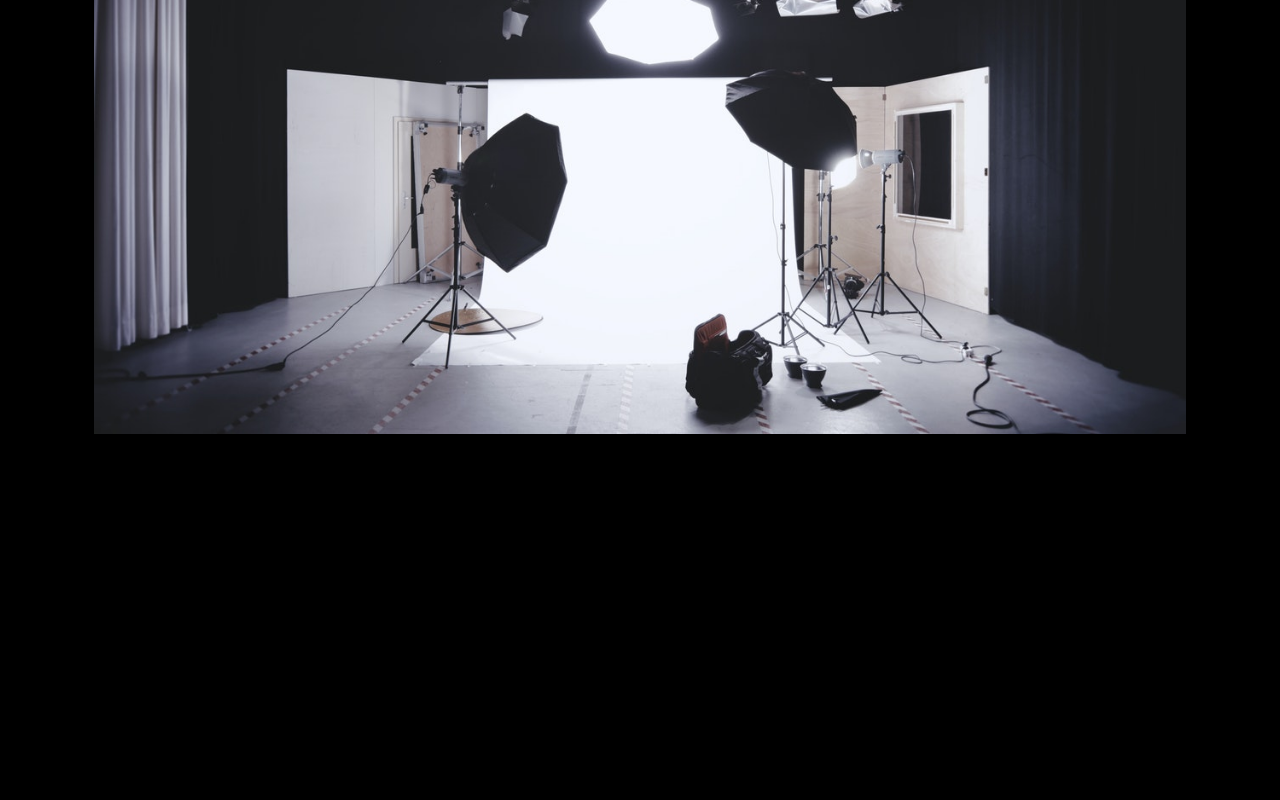
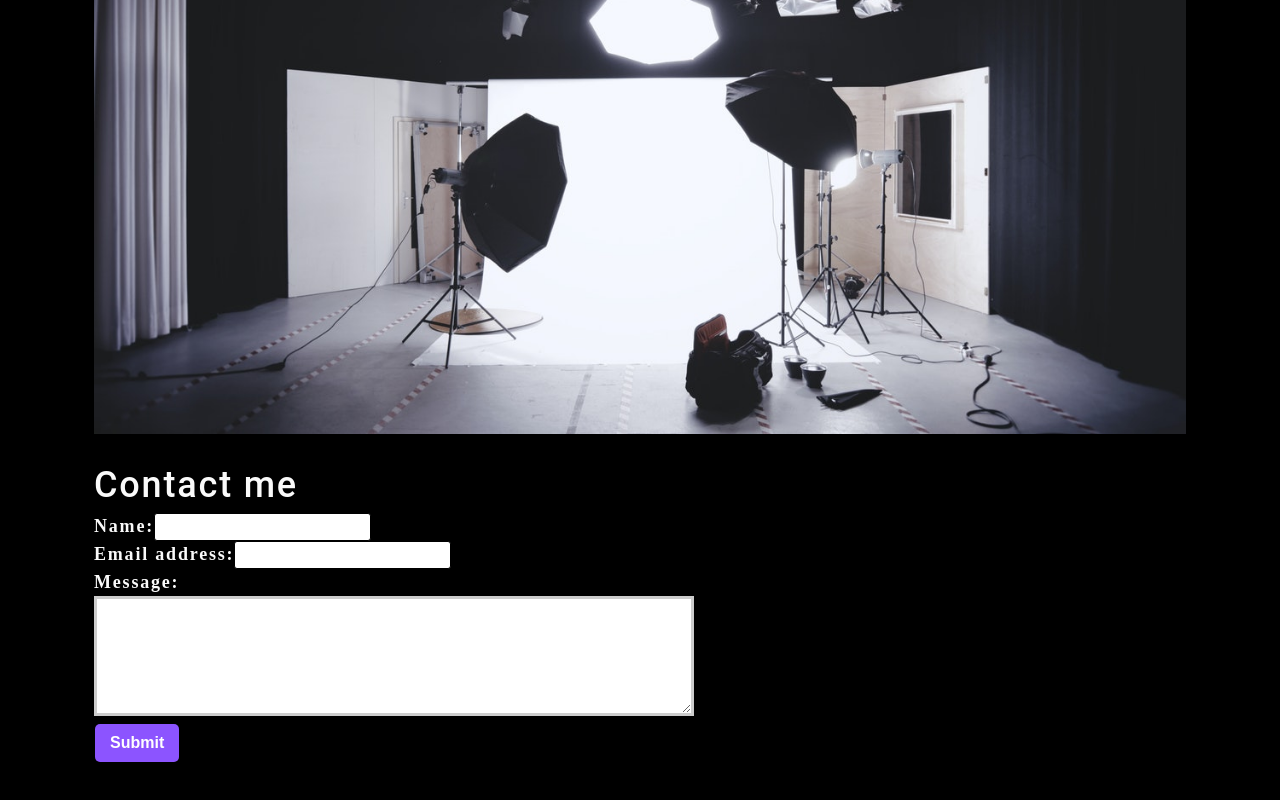
Before and after one commit to adairconlin/photo-port, a React (Create React App) app: page / in a window 1280 px wide. Shown: the part 1512-2312 px from the top of the page. Before the commit the page ends 2020 px from the top, so only its background shows below. Built offline with nearby package versions, Linux system fonts and the light colour scheme.

Commit message:
Add event handling to contact form

```diff
--- a/src/App.js
+++ b/src/App.js
@@ -2,6 +2,7 @@
 import Nav from "./components/Nav";
 import About from "./components/About";
 import Gallery from "./components/Gallery";
+import ContactForm from "./components/Contact";
 
 function App() {
   const [categories] = useState([
@@ -22,6 +23,7 @@
       <main>
         <Gallery currentCategory={currentCategory}></Gallery>
         <About></About>
+        <ContactForm></ContactForm>
       </main>
     </div>
   );
--- a/src/components/Contact/index.js
+++ b/src/components/Contact/index.js
@@ -1,22 +1,35 @@
-import React from "react";
+import React, { useState } from "react";
 
 function ContactForm() {
+    //Hook that will manage the data - set initial states to empty strings
+    const [formState, setFormState] = useState({ name: '', email:'', message:''});
+    //destructure formState objcet into its named properties
+    const { name, email, message } = formState;
+
+    function handleChange(e) {
+        setFormState({...formState, [e.target.name]: e.target.value})
+    }
+
+    function handleSubmit(e) {
+        e.preventDefault();
+        console.log(formState);
+    }
 
     return(
         <section>
             <h1>Contact me</h1>
-            <form id="contact-form">
+            <form id="contact-form" onSubmit={handleSubmit}>
                 <div>
-                    <label htmlFor="name">Name:</label>
-                    <input type="text" name="name" />
+                    <label htmlFor="name" defaultValue={name}>Name:</label>
+                    <input type="text" onChange={handleChange} name="name" />
                 </div>
                 <div>
-                    <label htmlFor="email">Email address:</label>
-                    <input type="email" name="email" />
+                    <label htmlFor="email" defaultValue={email}>Email address:</label>
+                    <input type="email" onChange={handleChange} name="email" />
                 </div>
                 <div>
-                    <label htmlFor="message">Message:</label>
-                    <textarea name="message" rows="5" />
+                    <label htmlFor="message" defaultValue={message}>Message:</label>
+                    <textarea onChange={handleChange} name="message" rows="5" />
                 </div>
                 <button type="submit">Submit</button>
             </form>
```
